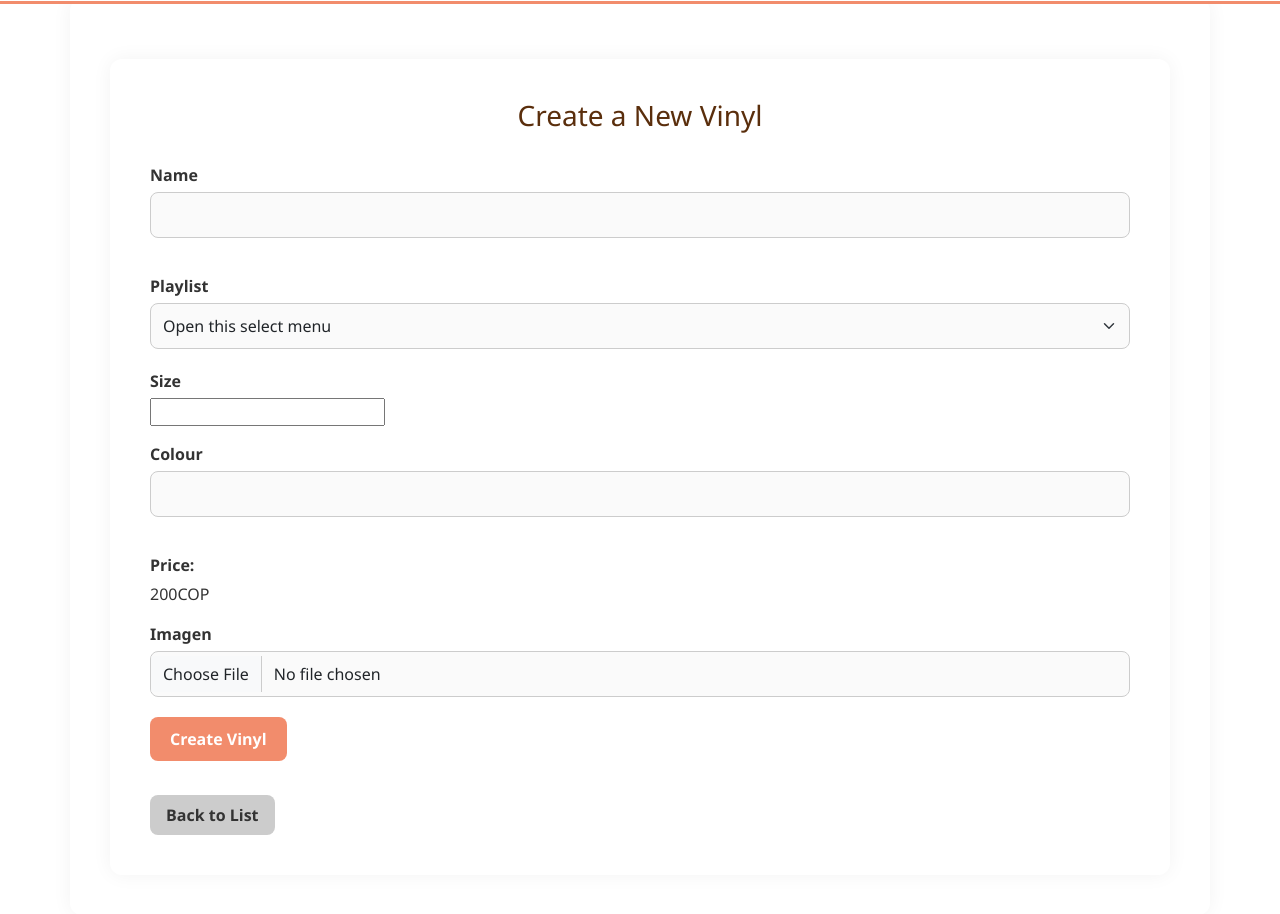
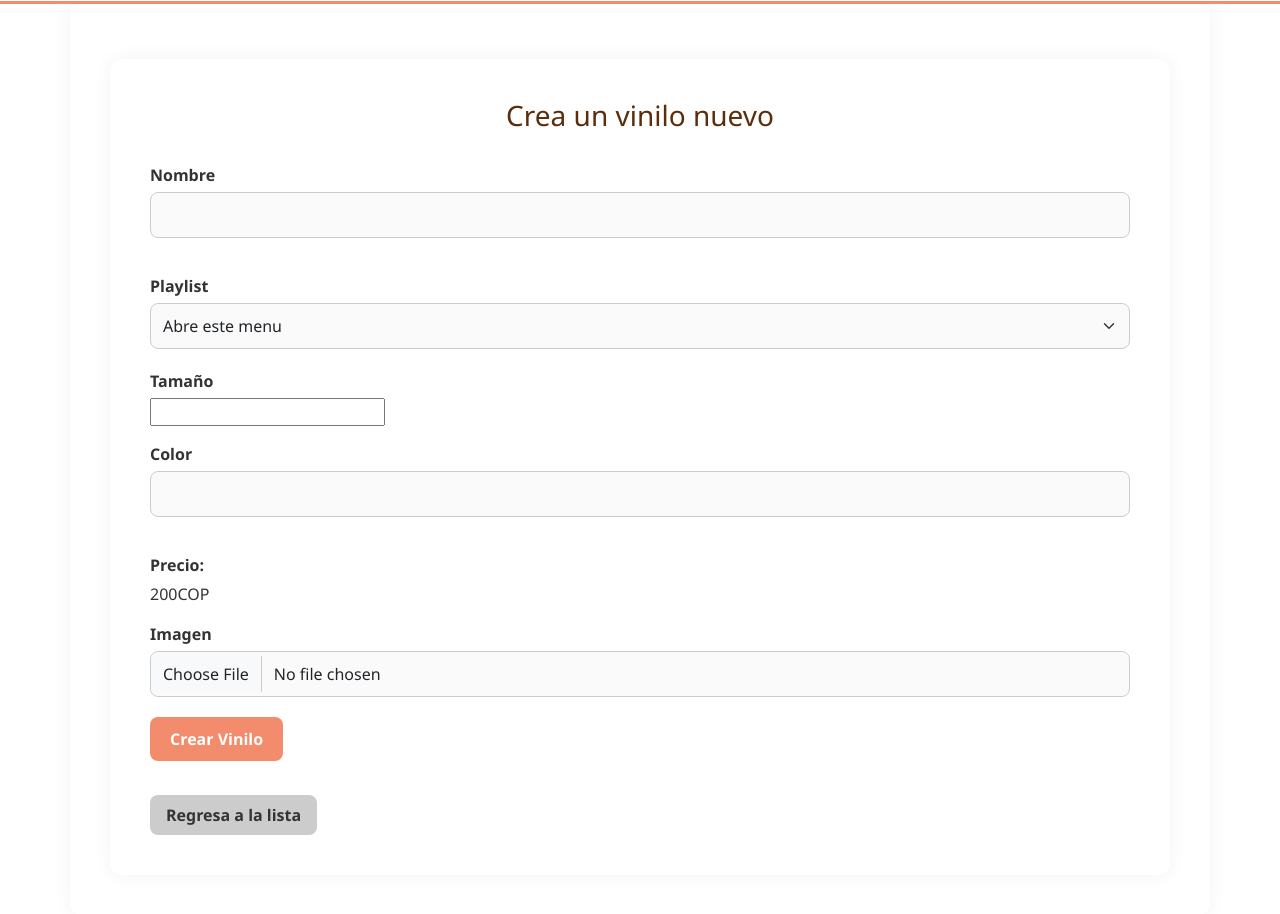
Before and after one commit to KatherinAllin28/TEIS-RetroVibes, a Django app: page /vinyls/create/ in a window 1280 px wide. Shown: the part 81-995 px from the top of the page. Run offline with Django 5.2, Linux system fonts and the light colour scheme.

Commit message:
Cambio a Espanol

```diff
--- a/pages/templates/JSON/productos_aliados.html
+++ b/pages/templates/JSON/productos_aliados.html
@@ -1,13 +1,15 @@
 {% extends 'pages/base.html' %}
 {% block content %}
-<h1>Productos Aliados</h1>
+{% load i18n %}
+
+<h1>{% trans "Productos Aliados" %}</h1>
 <ul>
     {% for producto in productos %}
         <li>
             <a href="{{ producto.detail_url }}">{{ producto.name }}</a> - ${{ producto.price }}
         </li>
     {% empty %}
-        <li>No hay productos disponibles.</li>
+        <li>{% trans "No Hay Productos Disponibles" %}</li>
     {% endfor %}
 </ul>
 {% endblock %}
--- a/pages/templates/pages/home.html
+++ b/pages/templates/pages/home.html
@@ -25,7 +25,7 @@
 
   <a href="{% url 'index' %}" class="vinyl-btn">
     <div class="d-grid gap-2 col-6 mx-auto">
-      <button class="btn btn-primary" type="button">{% trans "Buy your own vinyl" %}</button>
+      <button class="btn btn-primary" type="button">{% trans "Compra tu Vinilo Original" %}</button>
     </div>
   </a>
 </body>
--- a/pages/templates/registration/login.html
+++ b/pages/templates/registration/login.html
@@ -7,7 +7,7 @@
     <meta name="viewport" content="width=device-width, initial-scale=1.0">
     <link href="https://cdn.jsdelivr.net/npm/bootstrap@5.3.3/dist/css/bootstrap.min.css" rel="stylesheet" integrity="sha384-QWTKZyjpPEjISv5WaRU9OFeRpok6YctnYmDr5pNlyT2bRjXh0JMhjY6hW+ALEwIH" crossorigin="anonymous">
     <link href="{% static 'pages/register.css' %}" rel="stylesheet">
-    <title>{% block title %}{% trans "Login" %}{% endblock %}</title>
+    <title>{% block title %}{% trans "Ingreso" %}{% endblock %}</title>
 
 </head>
 <body>
--- a/pages/templates/registration/register.html
+++ b/pages/templates/registration/register.html
@@ -8,7 +8,7 @@
     <meta name="viewport" content="width=device-width, initial-scale=1.0">
     <link href="https://cdn.jsdelivr.net/npm/bootstrap@5.3.3/dist/css/bootstrap.min.css" rel="stylesheet" integrity="sha384-QWTKZyjpPEjISv5WaRU9OFeRpok6YctnYmDr5pNlyT2bRjXh0JMhjY6hW+ALEwIH" crossorigin="anonymous">
     <link href="{% static 'pages/register.css' %}" rel="stylesheet">
-    <title>{% block title%} {% trans "Register" %} {% endblock%} </title>
+    <title>{% block title%} {% trans "Registro" %} {% endblock%} </title>
 </head>
 <body>
     <div class="register-container">
--- a/pages/templates/vinyl/create.html
+++ b/pages/templates/vinyl/create.html
@@ -2,24 +2,24 @@
 {%load static%}
 {% load i18n %}
 
-{% block title %} {% trans "Create Vinyl" %} {% endblock %}
+{% block title %} {% trans "Crear vinilo" %} {% endblock %}
 
 {% block content %}
 <div class="container">
-    <h1>{% trans "Create a New Vinyl" %}</h1>
+    <h1>{% trans "Crea un vinilo nuevo" %}</h1>
 
     <form method="post" enctype="multipart/form-data">
         {% csrf_token %}
 
         <div class="mb-3">
-            <label for="id_name">{% trans "Name" %}</label>
+            <label for="id_name">{% trans "Nombre" %}</label>
             {{ form.name }}
         </div>
 
         <div class="mb-3">
             <label for="id_playlist">{% trans "Playlist" %}</label>
             <select class="form-select" aria-label="Default select example">
-                <option selected>{%trans "Open this select menu" %}</option>
+                <option selected>{%trans "Abre este menu" %}</option>
                 <option value="1">One</option>
                 <option value="2">Two</option>
                 <option value="3">Three</option>
@@ -28,29 +28,29 @@
         </div>
 
         <div class="mb-3">
-            <label for="id_size">{% trans "Size" %}</label>
+            <label for="id_size">{% trans "Tamaño" %}</label>
             {{ form.size }}
         </div>
 
         <div class="mb-3">
-            <label for="id_colour">{% trans "Colour" %}</label>
+            <label for="id_colour">{% trans "Color" %}</label>
             {{ form.colour }}
         </div>
 
         <div class="mb-3">
-            <label for="id_price">{% trans "Price:" %}</label>
+            <label for="id_price">{% trans "Precio:" %}</label>
             200COP
         </div>
 
         <div class="mb-3">
-            <label for="id_image">{% trans "Image" %}</label>
+            <label for="id_image">{% trans "Imagen" %}</label>
             <input class="form-control" type="file" id="formFile">
         </div>
 
-        <button type="submit" class="btn btn-primary">{% trans "Create Vinyl" %}</button>
+        <button type="submit" class="btn btn-primary">{% trans "Crear Vinilo" %}</button>
     </form>
 
     <br>
-    <a href="{% url 'vinyl_list' %}" class="btn btn-secondary">{% trans "Back to List" %}</a>
+    <a href="{% url 'vinyl_list' %}" class="btn btn-secondary">{% trans "Regresa a la lista" %}</a>
 </div>
 {% endblock %}
--- a/pages/templates/vinyl/list.html
+++ b/pages/templates/vinyl/list.html
@@ -1,7 +1,7 @@
 {% extends 'pages/base.html' %}
 {% load i18n %}
 {%load static%}
-{% block title %}  {% trans "Vinyls" %} {% endblock %}
+{% block title %}  {% trans "Vinilos" %} {% endblock %}
 {% block content %}
 <body class="vinyl-list-page">
 
--- a/pages/templates/vinyl/show.html
+++ b/pages/templates/vinyl/show.html
@@ -1,7 +1,7 @@
 {% extends 'pages/base.html' %}
 {% load i18n %}
 {%load static%}
-{% block title %} {% trans "Vinyls" %} {% endblock %}
+{% block title %} {% trans "Vinilos" %} {% endblock %}
 {% block content %}
 <div class="vinyl-card">
     <div class="vinyl-image">
@@ -13,7 +13,7 @@
         <p><strong>{% trans "Size" %}</strong> {{ vinyl.size }} inches</p>
         <p><strong>{% trans "Price" %}:</strong> ${{ vinyl.price }}</p>
         <a href="{% url 'cart_index' %}">
-            <button class="buy-btn">{% trans "Add Cart" %}</button>
+            <button class="buy-btn">{% trans "Añadir al Carrito" %}</button>
         </a>
 
     </div>
--- a/pages/views.py
+++ b/pages/views.py
@@ -23,6 +23,7 @@ from rest_framework import status
 from .serializers import VinylSerializer
 import requests
 from django.contrib import messages
+from django.utils.translation import gettext_lazy as _
 
 class HomePageView(TemplateView):
     template_name = 'pages/home.html'
@@ -75,7 +76,7 @@ class CartView(View):
         cart_vinyl_data = request.session.get('cart_vinyl_data', {})
         cart_vinyl_data[str(vinyl.id)] = vinyl.id  # Asegurar que la clave es string
         request.session['cart_vinyl_data'] = cart_vinyl_data
-        messages.success(request, "Tu producto ha sido agregado a tu carrito exitosamente 😉")
+        messages.success(request, _("Tu producto ha sido agregado a tu carrito exitosamente 😉"))
         return redirect('cart_index')
 
 class CartRemoveAllView(View):
@@ -93,7 +94,7 @@ class VinylForm(forms.ModelForm):
     def clean_price(self):
         price = self.cleaned_data.get('price')
         if price is not None and price <= 0:
-            raise ValidationError("The price must be greater than zero.")
+            raise ValidationError(_("The price must be greater than zero."))
         return price
 
 class VinylCreateView(View):
@@ -190,7 +191,7 @@ def register(request):
         if form.is_valid():
             user = form.save()
             login(request, user)
-            messages.success(request, "Creación de usuario exitosa ✅")
+            messages.success(request, _("Creación de usuario exitosa ✅"))
             return redirect("profile")
     else:
         form = RegisterForm()
```
Also changed, not shown: pages/templates/cart/index.html (+9 -9 lines), pages/templates/pdf/receipt_template.html (+5 -4 lines), pages/templates/vinyl/index.html (+5 -4 lines).
